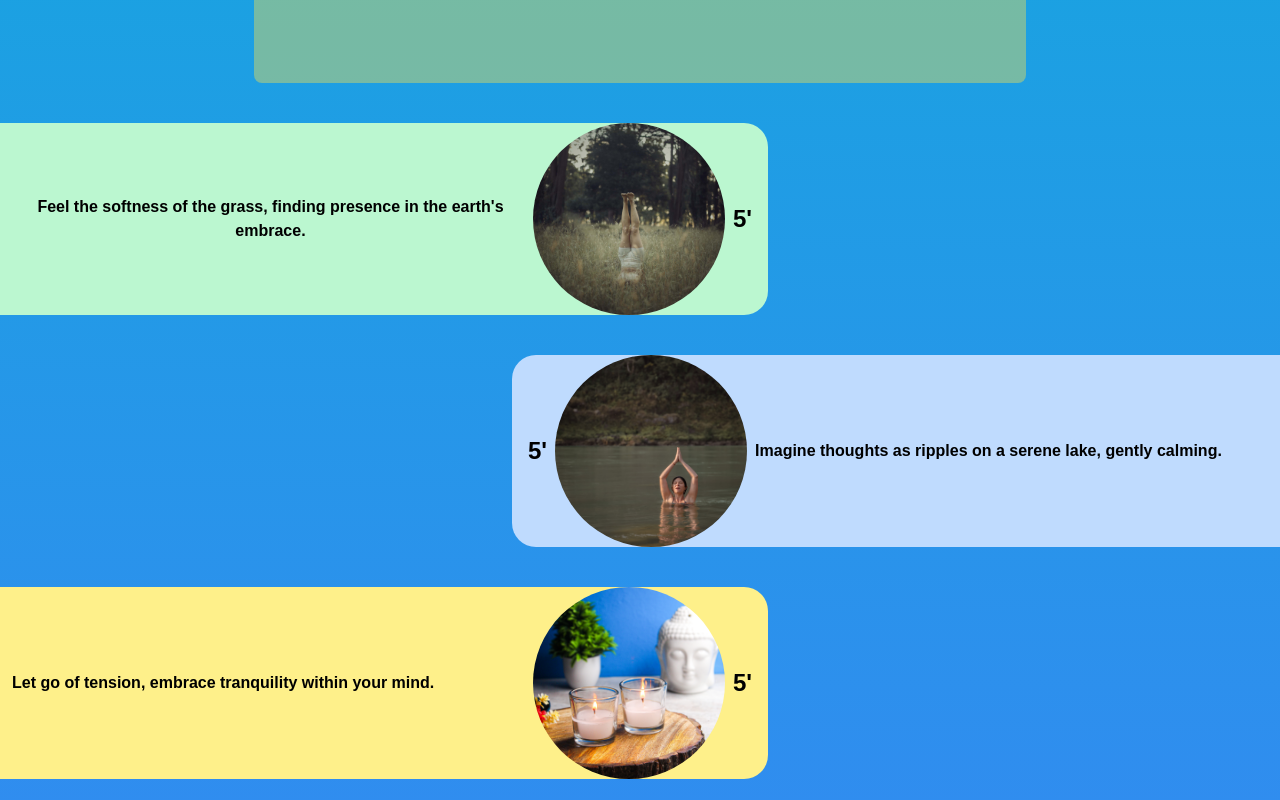
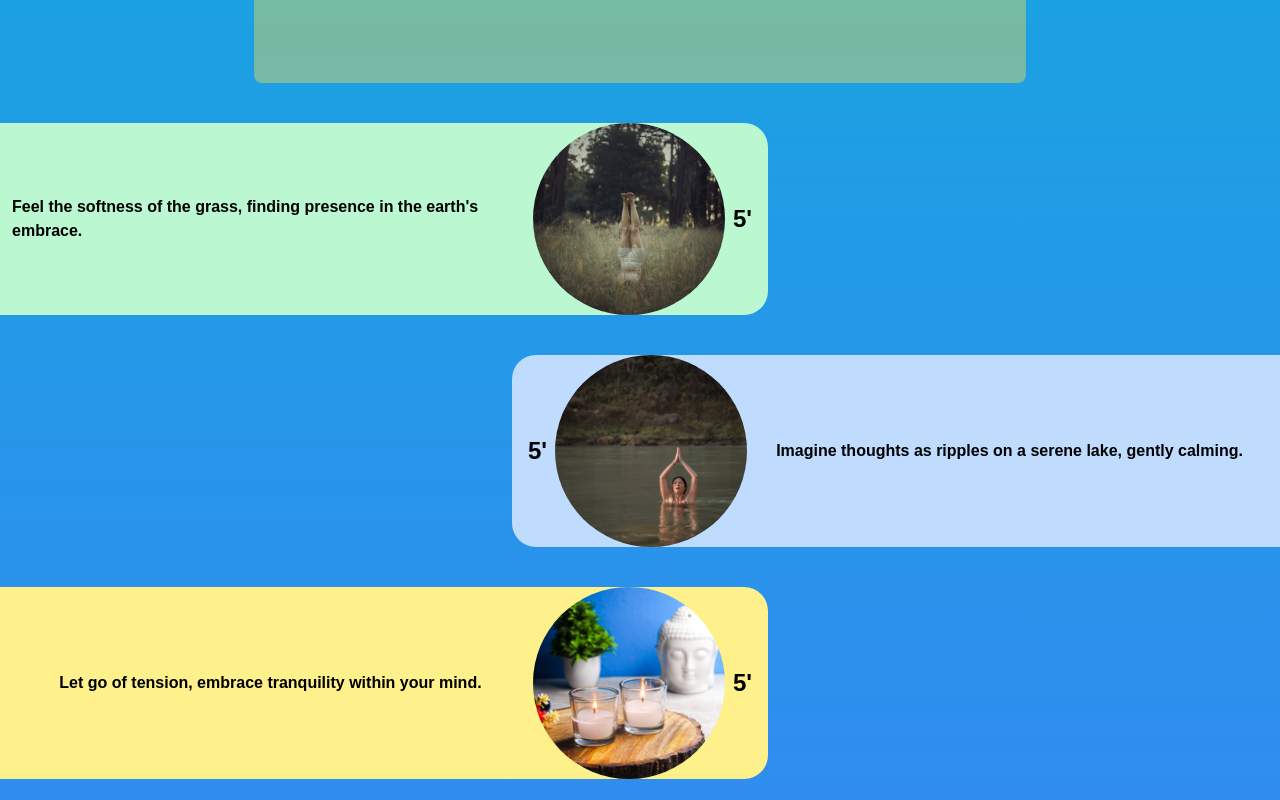
Before and after one commit to WSMomo/ZenSoul, a React (Vite) app: page / in a window 1280 px wide. Shown: the part 860-1660 px from the top of the page. Built offline with nearby package versions, Linux system fonts and the light colour scheme; no server answers.

Commit message:
finished exercises style

```diff
--- a/src/scenes/exercises/Exercise.tsx
+++ b/src/scenes/exercises/Exercise.tsx
@@ -1,3 +1,5 @@
+import { motion } from "framer-motion";
+
 type Props = {
   bgColor: string;
   sentence: string;
@@ -10,10 +12,18 @@ export function Exercise({ side, bgColor, sentence, image }: Props) {
     <>
       {/* IF EVEN = LEFT, ELSE = RIGHT */}
       {side % 2 === 0 ? (
-        <div
-          className={`w-5/6 md:w-3/5 h-32 md:h-48 rounded-r-3xl self-start ${bgColor} flex items-center min-w-min p-2`}
+        <motion.div
+          className={`w-5/6 md:w-3/5 h-32 md:h-48 rounded-r-3xl self-start ${bgColor} flex items-center min-w-min p-2 cursor-pointer hover:bg-opacity-60`}
+          initial="hidden"
+          whileInView="visible"
+          viewport={{ once: true, amount: 0.5 }}
+          transition={{ duration: 0.5 }}
+          variants={{
+            hidden: { opacity: 0, x: -150 },
+            visible: { opacity: 1, x: 0 },
+          }}
         >
-          <div className="w-3/6 md:w-4/5 px-1 text-center font-semibold h-full flex items-center">
+          <div className="w-3/6 md:w-4/5 px-1 font-semibold h-full flex items-center justify-center">
             {sentence}
           </div>
           <div className="flex justify-between  items-center">
@@ -26,10 +36,18 @@ export function Exercise({ side, bgColor, sentence, image }: Props) {
             </div>
             <div className="px-2 text-2xl font-semibold">5'</div>
           </div>
-        </div>
+        </motion.div>
       ) : (
-        <div
-          className={`w-5/6 md:w-3/5 h-32 md:h-48 rounded-l-3xl self-end ${bgColor} flex items-center min-w-min p-2`}
+        <motion.div
+          className={`w-5/6 md:w-3/5 h-32 md:h-48 rounded-l-3xl self-end ${bgColor} flex items-center min-w-min p-2 hover:bg-opacity-60 cursor-pointer`}
+          initial="hidden"
+          whileInView="visible"
+          viewport={{ once: true, amount: 0.5 }}
+          transition={{ duration: 0.5 }}
+          variants={{
+            hidden: { opacity: 0, x: 150 },
+            visible: { opacity: 1, x: 0 },
+          }}
         >
           <div className="flex justify-between items-center">
             <div className="px-2 text-2xl font-semibold">5'</div>
@@ -41,10 +59,10 @@ export function Exercise({ side, bgColor, sentence, image }: Props) {
               />
             </div>
           </div>
-          <div className="w-3/6 h-full md:w-4/5 px-2 text-center font-semibold flex items-center">
+          <div className="w-3/6 h-full md:w-4/5 px-2 font-semibold flex items-center justify-center">
             {sentence}
           </div>
-        </div>
+        </motion.div>
       )}
     </>
   );
```
